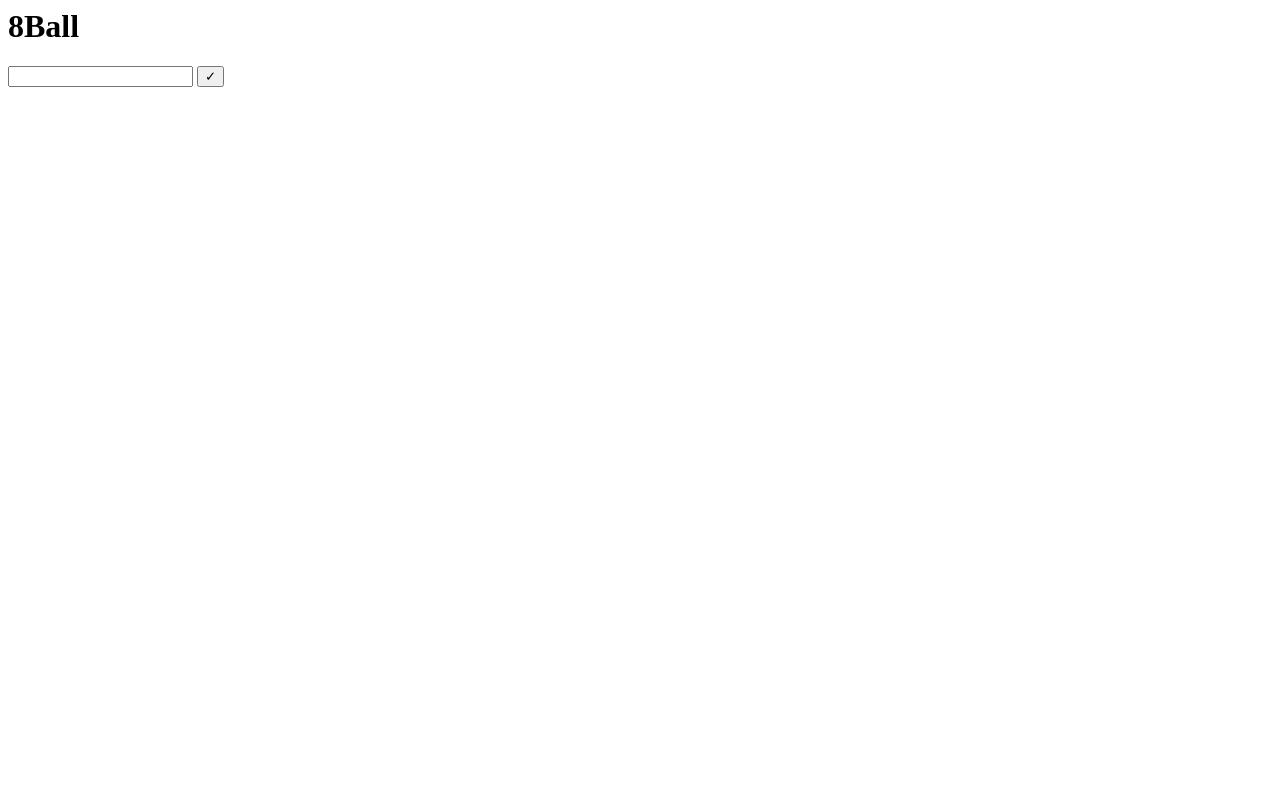
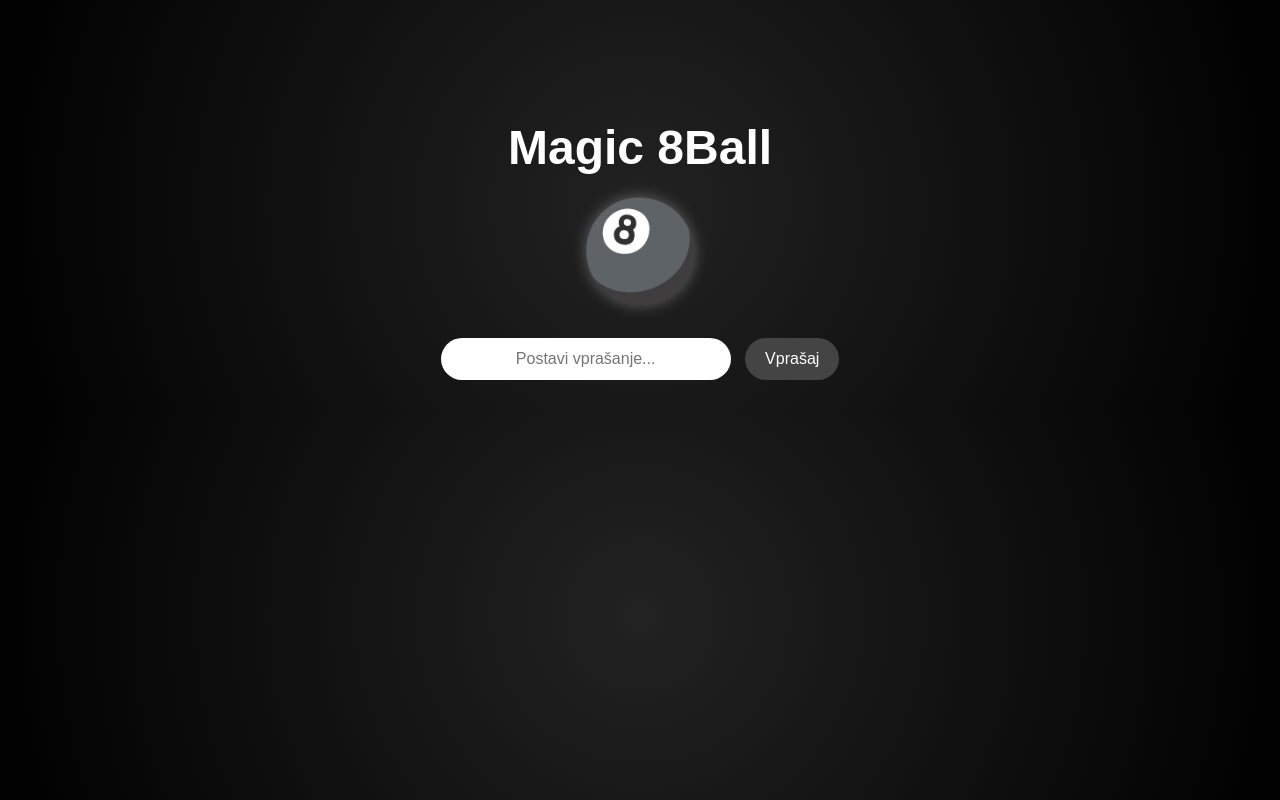
Before and after one commit to lovrek-0/8Ball---vaja, a Flask app: page / in a window 1280 px wide. Before the commit the page is almost empty. Run offline with Flask 3, Linux system fonts and the light colour scheme.

Commit message:
ugotovil napako - v html obliki imel pri inputu napačen id, dal html v chatgpt za lepo css obliko

```diff
--- a/app.py
+++ b/app.py
@@ -13,20 +13,21 @@ def index():
 @app.route("/8Ball", methods = ["POST"])
 def ball():
 
-    napis = request.form.get("textid", "")
+    napis = request.form.get("text", "").lower()
+
     naključni_odgovori = [
-    "Seveda!",
-    "Brez dvoma.",
-    "Lahko računaš na to.",
-    "Zelo verjetno.",
-    "Izgleda dobro.",
-    "Poskusi znova kasneje.",
-    "Raje ti ne povem zdaj.",
-    "Ne računaj na to.",
-    "Moj odgovor je ne.",
-    "Zelo dvomim."]
+        "Seveda!",
+        "Brez dvoma.",
+        "Lahko računaš na to.",
+        "Zelo verjetno.",
+        "Izgleda dobro.",
+        "Poskusi znova kasneje.",
+        "Raje ti ne povem zdaj.",
+        "Ne računaj na to.",
+        "Moj odgovor je ne.",
+        "Zelo dvomim."
+    ]
 
-    r = random.choice(naključni_odgovori)
 
     if "ljubezen" in napis:
         r =  "Kupi raje GPU"
@@ -36,11 +37,13 @@ def ball():
         r =  "Burek only"
     elif "profesor" in napis:
         r =  "F speedrun"
-    elif "!" in napis:
+    elif napis.endswith("!"):
         r =  "Ne kriči"
     else:
         r =  random.choice(naključni_odgovori)
 
     return  render_template("index.html", rezultat = r)
 
-app.run(debug= True, port=5000)
+if __name__ == "__main__":
+    app.run(debug=True, port=5000)
+#app.run(debug=True, port=5000)
--- a/templates/index.html
+++ b/templates/index.html
@@ -1,16 +1,80 @@
+<!DOCTYPE html>
 <html lang="en">
 <head>
-    <title>8Ball </title>
+    <meta charset="UTF-8">
+    <title>8Ball</title>
+    <style>
+        body {
+            font-family: Arial, sans-serif;
+            background: radial-gradient(circle at center, #222 0%, #000 100%);
+            color: #fff;
+            text-align: center;
+            padding-top: 80px;
+        }
+
+        h1 {
+            font-size: 3em;
+            margin-bottom: 20px;
+        }
+
+        .eight-ball {
+            font-size: 6em;
+            margin-bottom: 30px;
+            text-shadow: 0px 0px 15px rgba(255, 255, 255, 0.3);
+        }
+
+        form {
+            margin-bottom: 30px;
+        }
+
+        input[type="text"] {
+            padding: 12px 20px;
+            font-size: 1em;
+            border-radius: 25px;
+            border: none;
+            outline: none;
+            width: 250px;
+            text-align: center;
+        }
+
+        input[type="submit"] {
+            padding: 12px 20px;
+            margin-left: 10px;
+            font-size: 1em;
+            border-radius: 25px;
+            border: none;
+            background-color: #444;
+            color: #fff;
+            cursor: pointer;
+            transition: 0.3s;
+        }
+
+        input[type="submit"]:hover {
+            background-color: #666;
+        }
+
+        .result {
+            margin-top: 40px;
+            font-size: 1.5em;
+            background: rgba(255, 255, 255, 0.1);
+            display: inline-block;
+            padding: 20px 30px;
+            border-radius: 15px;
+            box-shadow: 0px 0px 10px rgba(255,255,255,0.2);
+        }
+    </style>
 </head>
 <body>
-    <h1>8Ball</h1>
+    <h1>Magic 8Ball</h1>
+    <div class="eight-ball">🎱</div>
+
     <form action="/8Ball" method="post">
-        <input type="text" name="text" id="textid">
-
-        <input type="submit" value="✓">
-
+        <input type="text" name="text" id="textid" placeholder="Postavi vprašanje...">
+        <input type="submit" value="Vprašaj">
     </form>
 
-    {{ rezultat }}
+    {% if rezultat %}
+    <div class="result">{{ rezultat }}</div>
+    {% endif %}
 </body>
 </html>
```
